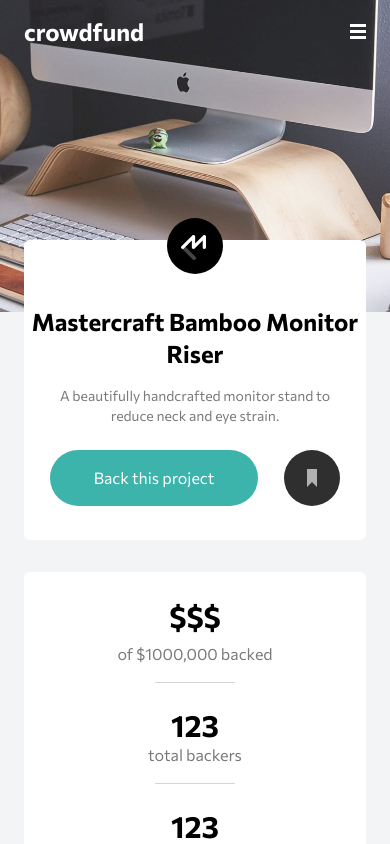
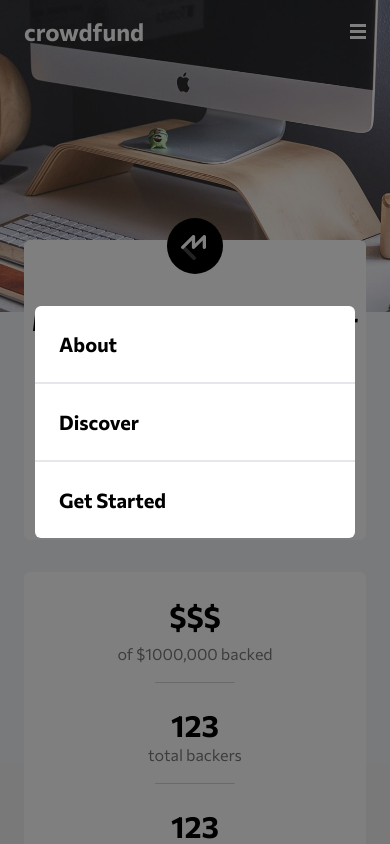
Before and after one commit to AlsoPeters/fm-crowdfunding-product-page, a React (Create React App) app: page / in a window 390 px wide. Shown: the top 844 px of the page. Built offline with nearby package versions, Linux system fonts and the light colour scheme.

Commit message:
started styling for mobile menu

```diff
--- a/src/App.js
+++ b/src/App.js
@@ -3,10 +3,12 @@ import { ReactComponent as Logo } from './images/logo-mastercraft.svg';
 import { ReactComponent as Bookmark } from './images/icon-bookmark.svg';
 import ProgressBar from './components/ProgressBar';
 import PledgeCard from './components/PledgeCard';
+import MobileMenu from './components/MobileMenu';
 
 function App() {
   return (
     <div className='font-sans bg-gray-100 bg-no-repeat bg-contain App bg-mobile-hero'>
+      <MobileMenu />
       <header className='grid grid-cols-2 mb-48 '>
         <h2 className='mt-4 ml-6 text-2xl font-bold text-white '>crowdfund</h2>
         <Hamburger className='col-end-4 mt-6 mr-6' />
--- /dev/null
+++ b/src/components/MobileMenu.js
@@ -0,0 +1,17 @@
+export default function MobileMenu() {
+  return (
+    <div className='fixed inset-0 flex items-center justify-center bg-black bg-opacity-50 modal'>
+      <div className='flex flex-col text-xl font-bold bg-white rounded-md w-80'>
+        <div className='py-6 pl-6'>
+          <h2>About</h2>
+        </div>
+        <div className='py-6 pl-6 border-t-2 border-b-2'>
+          <h2>Discover</h2>
+        </div>
+        <div className='py-6 pl-6'>
+          <h2>Get Started</h2>
+        </div>
+      </div>
+    </div>
+  );
+}
```
